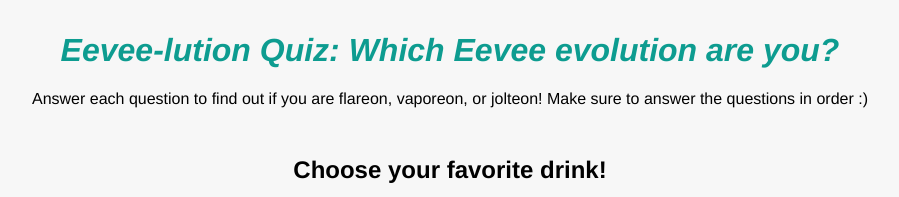
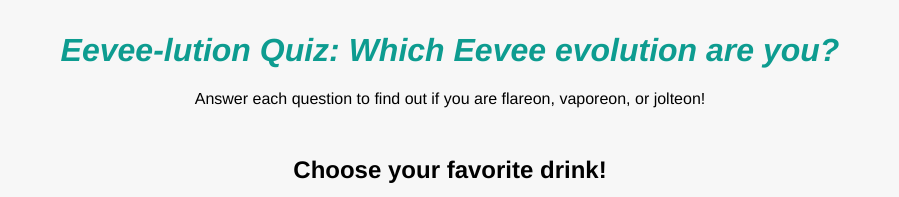
Before and after one commit to aalicia1208/eeveelution-personality-quiz, a plain HTML site: page index.html in a window 1280 px wide. Shown: the top 197 px of the page, without its empty margins (190-1089 px from the left). Drawn offline with Linux system fonts and the light colour scheme.

Commit message:
got rid of sentence that says you have to do the questions in order (it will still work if you dont!)

```diff
--- a/index.html
+++ b/index.html
@@ -20,7 +20,7 @@
 
 	<header>
 		<h1>Eevee-lution Quiz: Which Eevee evolution are you?</h1>
-		<p>Answer each question to find out if you are flareon, vaporeon, or jolteon! Make sure to answer the questions in order :)</p>
+		<p>Answer each question to find out if you are flareon, vaporeon, or jolteon!</p>
 	</header>
 
 	<main>
```
